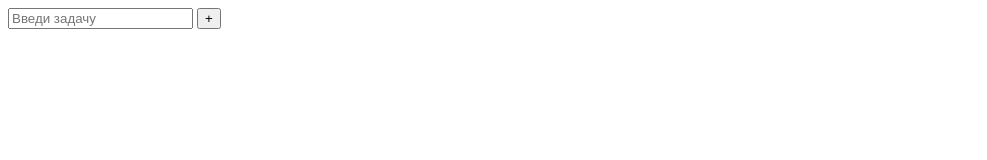
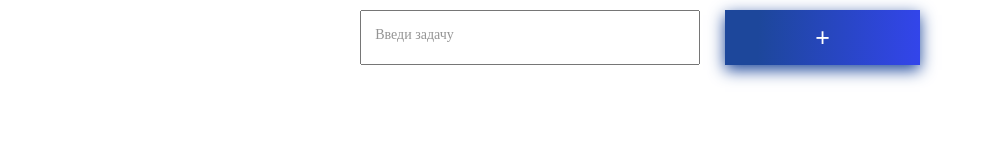
Before and after one commit to angaala/todo, a plain HTML site: page index.html in a window 1280 px wide. Shown: the whole page, without its empty margins (0-987 px from the left). Drawn offline with Linux system fonts and the light colour scheme.

Commit message:
add styles

```diff
--- a/css/style.css
+++ b/css/style.css
@@ -0,0 +1,69 @@
+.control {
+    display: flex;
+    flex-flow: row wrap;
+    justify-content: center;
+    padding: 0;
+    margin: 10px auto;
+    list-style: none;
+  }
+
+.list {
+    display: flex;
+    flex-flow: row wrap;
+    justify-content: flex-start;
+    padding: 0;
+    margin: 10px auto;
+    list-style: none;
+  }
+
+  .list-item {
+    background: rgba(29, 71, 155, 0.31);
+    margin-left: 20px;
+    margin-top: 20px;
+    padding: 10px;
+    width: calc(25% - 49px);
+  }
+
+  .add {
+    background: linear-gradient(92.33deg, #1D479B 17.41%, #3345EB 100%);
+    box-shadow: 0px 5px 15px #1D479B;
+    color: #fff;
+    padding: 10px 90px;
+    font-size: 25px;
+    margin-left: 25px;
+    border: none;
+    cursor: pointer;
+    text-decoration: none;
+  }
+
+
+  .field {
+    padding: 18px;
+    width: 300px;
+}
+
+  .control__item {
+    display: inline-block;
+    vertical-align: top;
+    position: relative;
+  }
+
+
+  .control__label {
+    position: absolute;
+    pointer-events: none;
+    left: 15px;
+    right: 15px;
+    top: 5px;
+    white-space: nowrap;
+    overflow: hidden;
+    line-height: 40px;
+    transition: .3s;
+    color: #949494;
+    font-size: 14px;
+  }
+
+  .field:focus~.control__label {
+    top: -10px;
+    font-size: 10px;
+  }
--- a/index.html
+++ b/index.html
@@ -7,12 +7,14 @@
  <title>TODO</title>
 </head>
 <body>
- <div class="block">
+ <div class="control-block">
    <div class="control">
-     <input class="field" placeholder="Введи задачу">
+     <span class="control__item"><input class="field" id="field" type="text" ><label for="field" class="control__label">Введи задачу</label></span>
      <button class="add" type="button">+</button>
    </div>
-   <div class="list"></div>
+ </div>
+ <div class="tasks-block">
+    <div class="list"></div>
  </div>
  <script src="js/todo.js"></script>
 </body>
--- a/js/todo.js
+++ b/js/todo.js
@@ -5,6 +5,7 @@ const list = document.querySelector('.list');
 function createTask(value) {
     task = document.createElement('div');
     task.textContent = value;
+    task.className  = 'list-item';
     return task;
 }
 
```
